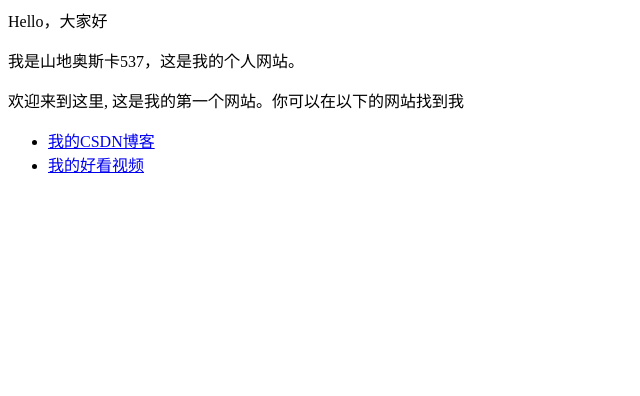
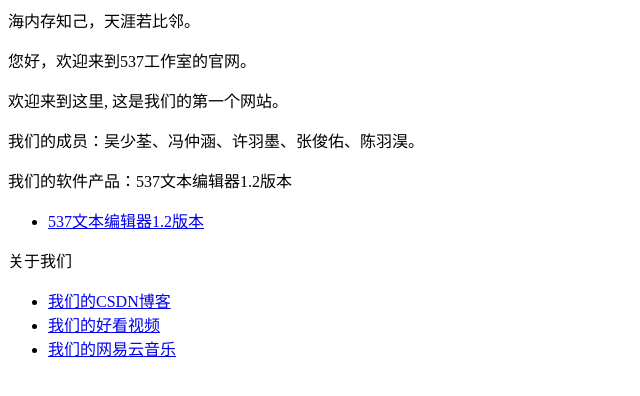
Before and after one commit to Sean537/sean537.github.io, a plain HTML site: page index.html in a window 1280 px wide. Shown: the whole page, without its empty margins (0-640 px from the left). Drawn offline with Linux system fonts and the light colour scheme.

Commit message:
Update index.html

```diff
--- a/index.html
+++ b/index.html
@@ -1,8 +1,17 @@
-<p>Hello，大家好</p>
-<p>我是山地奥斯卡537，这是我的个人网站。 </p>
-<p>欢迎来到这里, 这是我的第一个网站。你可以在以下的网站找到我</p>
+<p>海内存知己，天涯若比邻。</p>
+<p>您好，欢迎来到537工作室的官网。 </p>
+<p>欢迎来到这里, 这是我们的第一个网站。</p>
+<p>我们的成员：吴少荃、冯仲涵、许羽墨、张俊佑、陈羽淏。</p>
+<p>我们的软件产品：537文本编辑器1.2版本</p>
 
 <ul>
-  <li> <a href="https://blog.csdn.net/wushaoquan537?type=blog">我的CSDN博客</a> </li>
-  <li> <a href="https://haokan.baidu.com/author/1731178045294471?pd=wisenatural">我的好看视频</a> </li>
+  <li> <a href="ed2k://|file|537%E6%96%87%E6%9C%AC%E7%BC%96%E8%BE%91%E5%99%A8.exe|152010|A2DA22A178376AC9DE377B25670F3B60|h=EAYUNSXVJ4WX7VLLP23VZIAFTVVV3GAO|/">537文本编辑器1.2版本</a> </li>
 </ul>
+
+<p>关于我们</p>
+
+<ul>
+  <li> <a href="https://blog.csdn.net/wushaoquan537?type=blog">我们的CSDN博客</a> </li>
+  <li> <a href="https://haokan.baidu.com/author/1731178045294471?pd=wisenatural">我们的好看视频</a> </li>
+  <li> <a href="https://music.163.com/#/user/home?id=7885977628">我们的网易云音乐</a> </li>
+</ul>
```
